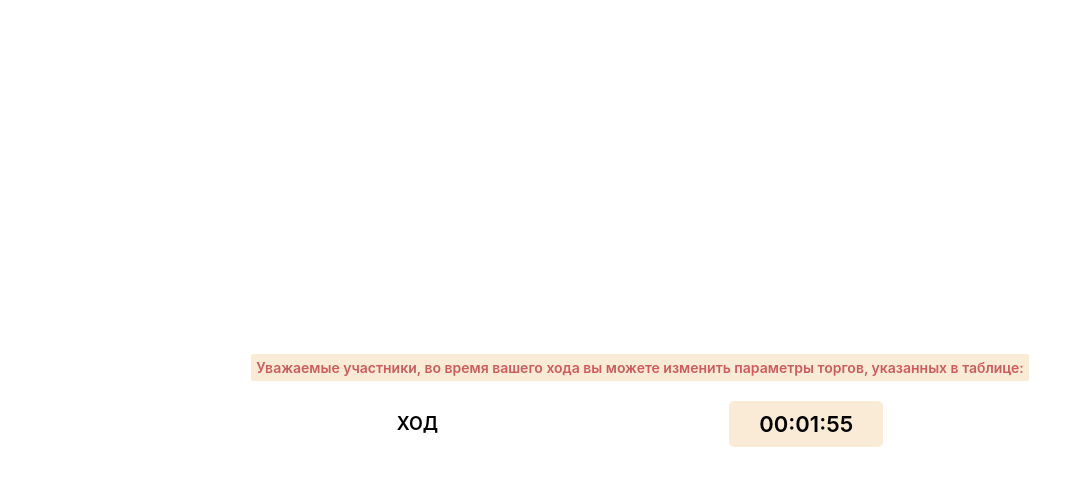
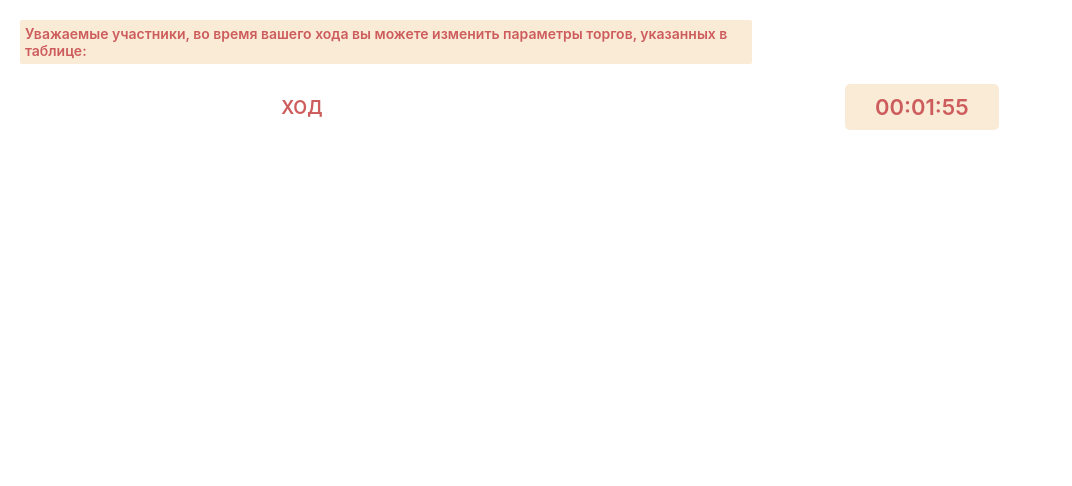
Before and after one commit to godtyze/test-react-trade, a React (Create React App) app: page / in a window 1280 px wide. Shown: the top 486 px of the page, without its empty margins (0-1072 px from the left). Built offline with nearby package versions, Linux system fonts and the light colour scheme; the HTML template or start-up script is replaced by a standard one.

Commit message:
feat: change styles

```diff
--- a/src/App.css
+++ b/src/App.css
@@ -1,8 +1,6 @@
 .App {
   display: flex;
   min-height: 100vh;
-  justify-content: center;
-  align-items: center;
   flex-direction: column;
 }
 
@@ -10,11 +8,13 @@
   display: flex;
   flex-direction: column;
   row-gap: 20px;
+  padding: 20px;
 }
 
 .table-tip {
   font-size: 14px;
-  color: indianred;
+  max-width: 722px;
+  width: 100%;
   padding: 5px;
   font-weight: 600;
   background-color: antiquewhite;
--- a/src/index.css
+++ b/src/index.css
@@ -5,6 +5,7 @@ body {
     sans-serif;
   -webkit-font-smoothing: antialiased;
   -moz-osx-font-smoothing: grayscale;
+  color: indianred;
 }
 
 code {
```
